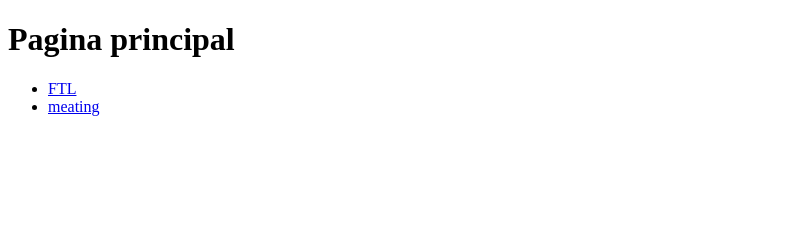
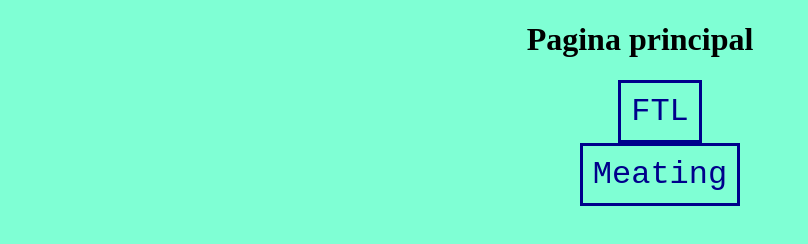
Before and after one commit to hlerda1/hlerda1.github.io, a plain HTML site: page index.html in a window 1280 px wide. Shown: the whole page, without its empty margins (0-808 px from the left). Drawn offline with Linux system fonts and the light colour scheme.

Commit message:
Cambios en estilo de la pagina

```diff
--- a/index.html
+++ b/index.html
@@ -3,7 +3,8 @@
     <head>
         <meta charset="UTF-8">
         <meta http-equiv="X-UA-Copatible" content="IE=edge">
-
+        <meta name="viewport" content="width=device-width, initial-scale=1.0">
+        <link rel="stylesheet" href="style.css">
         <title>Horacio Lerda | Pagina de Inicio</title>
     </head>
     <body>
@@ -13,7 +14,7 @@
         <main>
             <ul>
                 <li><a href="https://hlerda1.github.io/FTL/">FTL</a></li>
-                <li><a href="https://hlerda1.github.io/meating/">meating</a></li>
+                <li><a href="https://hlerda1.github.io/meating/">Meating</a></li>
             </ul>
         </main>
 
--- /dev/null
+++ b/style.css
@@ -0,0 +1,30 @@
+body{
+    background-color: aquamarine;
+}
+
+h1{
+    display: flex;
+    flex-flow: column;
+    align-items: center;
+    justify-items: center;
+}
+
+li a{
+    display: block;
+    font-family: 'Courier New', Courier, monospace;
+    font-size: xx-large;
+    text-decoration: none;
+    color: darkblue;
+    border: solid darkblue;
+    padding: 10px;
+}
+
+
+
+ul{
+    display: flex;
+    flex-flow: column;
+    align-items: center;
+    justify-items: center;
+    list-style-type: none;
+}
```
